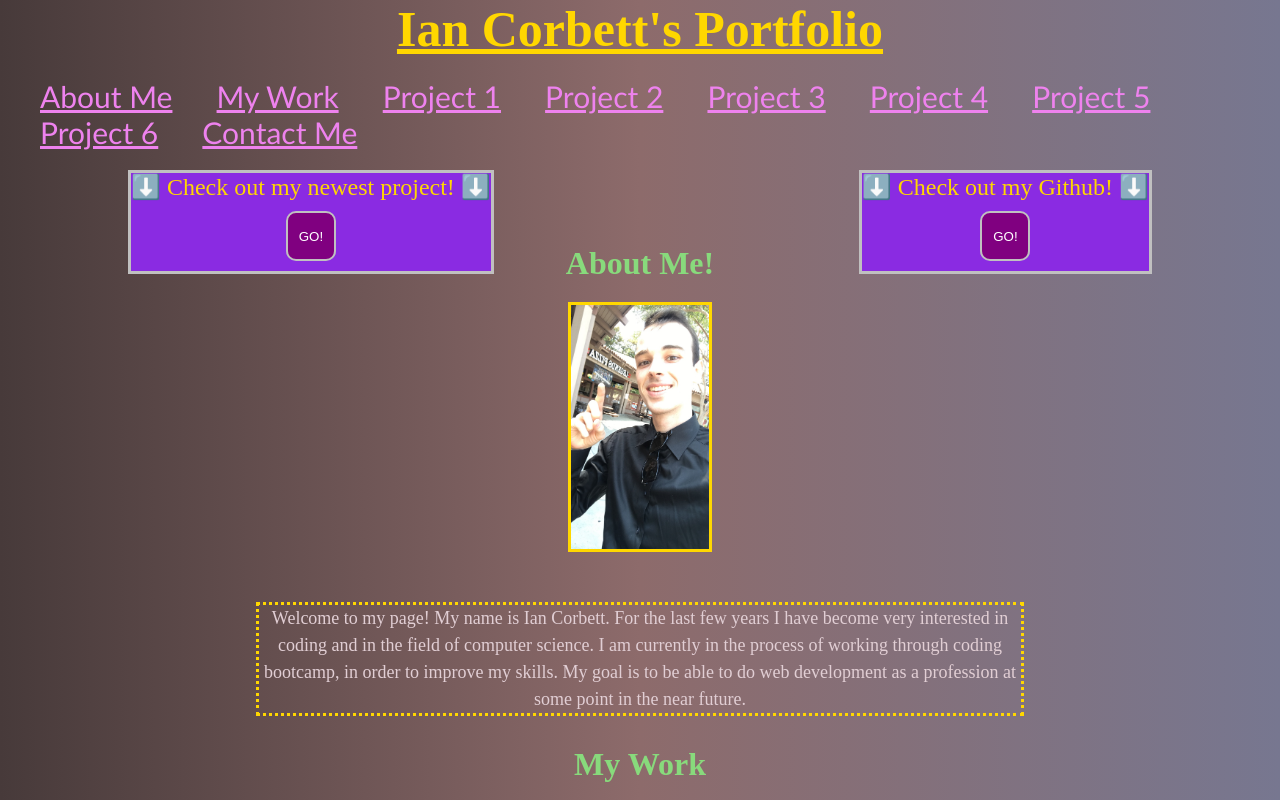
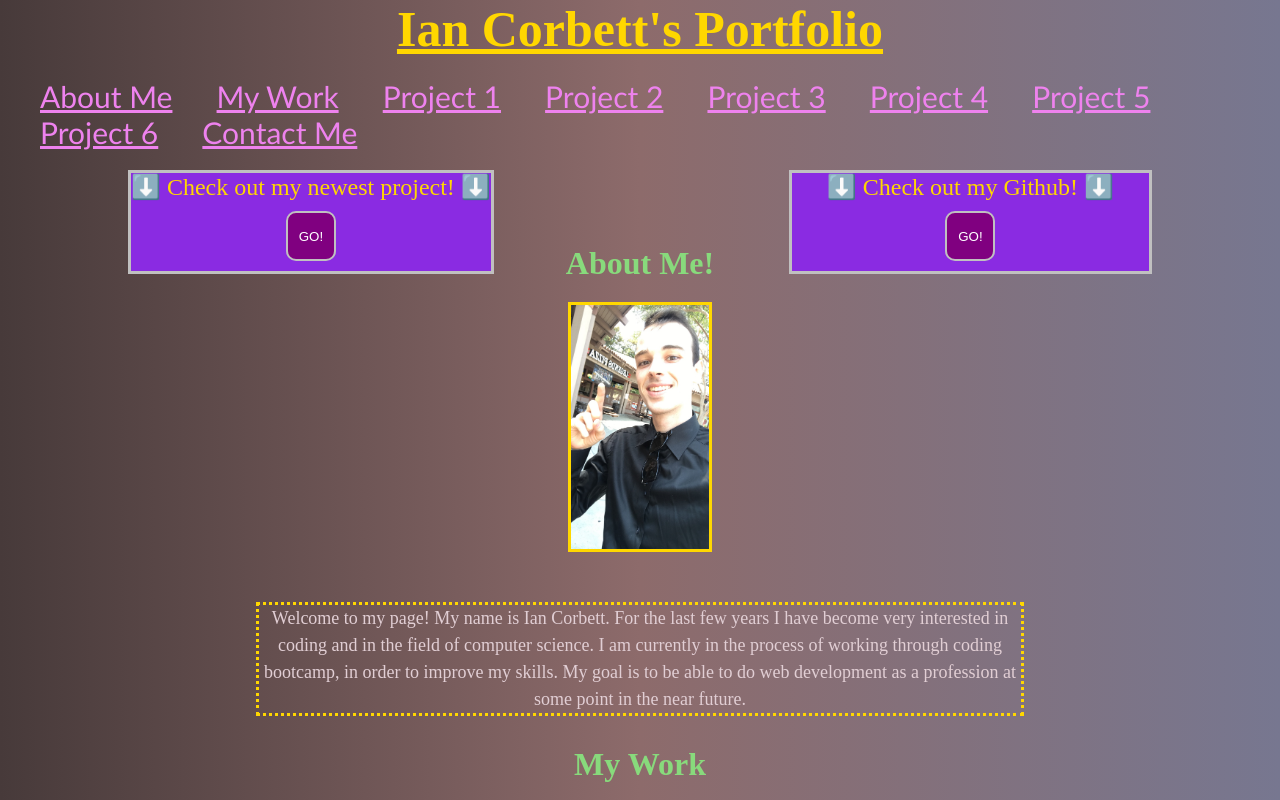
Before and after one commit to iancorbett/Ian-Corbett-Portfolio, a plain HTML site: page index.html in a window 1280 px wide. Shown: the top 800 px of the page. Drawn offline with Linux system fonts and the light colour scheme.

Commit message:
Update index.css
here i added a change to make the page slightly more symmetrical, as I realize I failed to make it exactly symmetrical at first.

```diff
--- a/index.css
+++ b/index.css
@@ -68,7 +68,11 @@ body {
     border: 3px solid silver;
     margin-bottom: -15%;
     background-color: blueviolet;
+    padding-left: 35px;
+    padding-right: 35px;
 }
+
+/* Added padding to each side to make it symmetrical with the newest project link */
 
 .gh-link-div {
     text-align: center;
```
